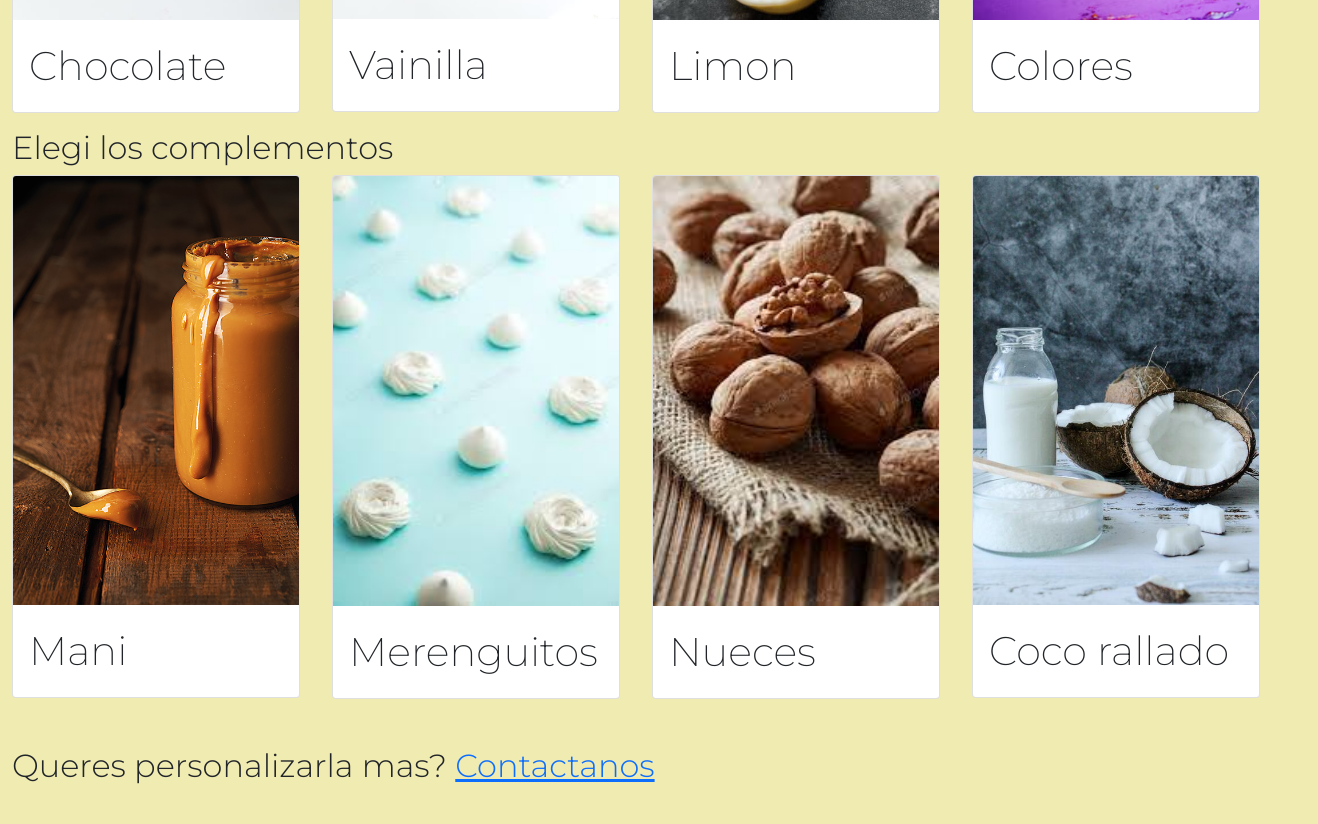
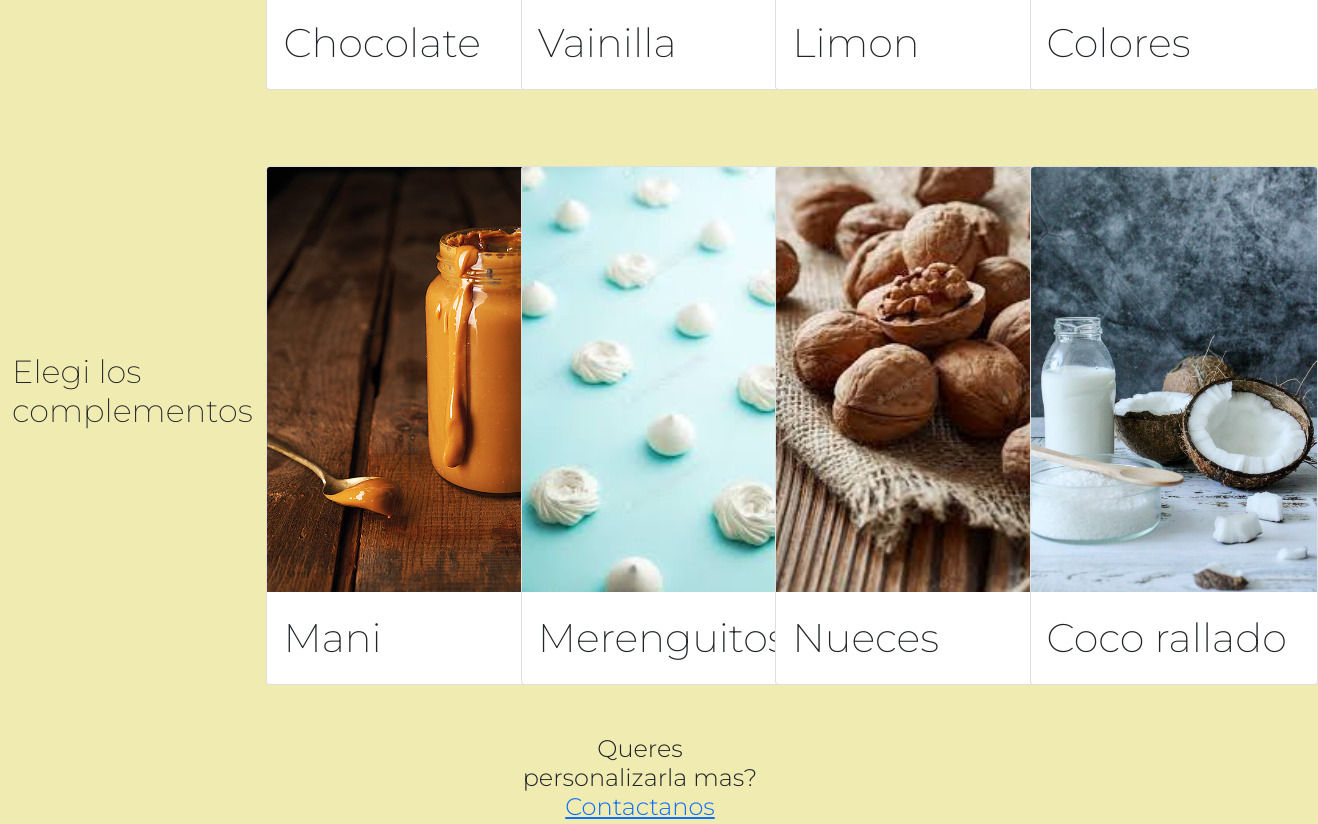
Before and after one commit to MarilynLucero/proyectLemony, a plain HTML site: page secciones/productos.html in a window 1280 px wide. Shown: the part 1164-1988 px from the top of the page, 1318 px wide, since content can reach past the window. Drawn offline with nearby package versions, Linux system fonts and the light colour scheme.

Commit message:
tercera entrega

```diff
--- a/secciones/productos.html
+++ b/secciones/productos.html
@@ -52,8 +52,8 @@
   <!--Productos-->
 
   <section class="container-fluid d-flex justify-content-center">
-    <div class="row">
-      <h1 class="prodLetter pb-3 mt-3">Te mostramos un poco de lo que podes elegir en tu evento</h1>
+    <div class="row row-cols-2 row-cols-lg-5 g-2 g-lg-3">
+      <h1 class="tittle">Te mostramos un poco de lo que podes elegir en tu evento</h1>
        <div class="col-md-3">
           <div class="card" style="width: 18rem;">
             <img src="../img/products/cake2.avif" class="card-img-top" alt="...">
@@ -86,7 +86,7 @@
               </div>
            </div>
         </div>
-        <h2 class="prodLetter mt-3">Elegi el bizcochuelo para tu torta</h2>
+        <h2 class="tittle">Elegi el bizcochuelo para tu torta</h2>
         <div class="col-md-3">
           <div class="card" style="width: 18rem;">
             <img src="../img/products/bizcochuelo/chocolate.jpg" class="card-img-top" alt="...">
@@ -119,7 +119,7 @@
             </div>
         </div>
       </div>
-      <h2 class="prodLetter mt-3">Elegi los complementos</h2>
+      <h2 class="tittle">Elegi los complementos</h2>
       <div class="col-md-3">
         <div class="card" style="width: 18rem;">
           <img src="../img/products/bizcochuelo/rellenos/Dulce-de-Leche_4.jpg" class="card-img-top" alt="...">
@@ -152,7 +152,7 @@
           </div>
       </div>
       </div>
-      <h2 class="prodLetter mt-5 mb-5">Queres personalizarla mas? <a class="prodLetter" href="../secciones/contacto.html"> Contactanos</a></h2>
+      <h2 class="tittle-contact">Queres personalizarla mas? <a class="prodLetter" href="../secciones/contacto.html"> Contactanos</a></h2>
 
     </div>
 
--- a/style/style.scss
+++ b/style/style.scss
@@ -51,6 +51,47 @@ hr{
     text-shadow: 1px 1px black;
 }
 
+/*productos cards*/
+.card {
+    margin-top: 60px;
+    width: 300px;
+    transition: 0.5s all ease-in-out;
+  }
+
+  .card:hover {
+    width: 315px;
+    transition: 0.5s all ease-in-out;
+  }
+
+  .tittle {
+    display: flex;
+    font-size: 2rem;
+    align-items: center;
+    font-weight: 100;
+    font-family: 'Montserrat';
+  }
+
+  .tittle-contact {
+    margin: 0 auto;
+    font-size: 1.5rem;
+    text-align: center;
+    margin-top: 50px;
+    margin-bottom: 50px;
+    font-family: 'Montserrat';
+  }
+
+  .card img {
+    width: 400px;
+    height: 425px;
+    transition: 0.5s all ease-in-out;
+  }
+
+  .card img:hover {
+    width: 100%;
+    height: 440px;
+    transition: 0.5s all ease-in-out;
+  }
+
 /*FORMULARIO*/
 
 form{
@@ -95,7 +136,6 @@ form{
 
 .galery{
     grid-column: 1 / 13;
-    margin-bottom: 5vh;
 }
 
 .galery .grid{
@@ -126,14 +166,14 @@ form{
 
 .gallery-image {
     display: block;
-    width: 100%;
-    height: 100%;
+    width: 95%;
+    height: 95%;
     object-fit: cover;
     transition: transform 400ms ease-out;
 }
 
 .gallery-image:hover {
-    transform: scale(1.15);
+    transform: scale(1.05);
 }
 
 /*footer*/
```
Also changed, not shown: estilos/style.css, 1 other file.
